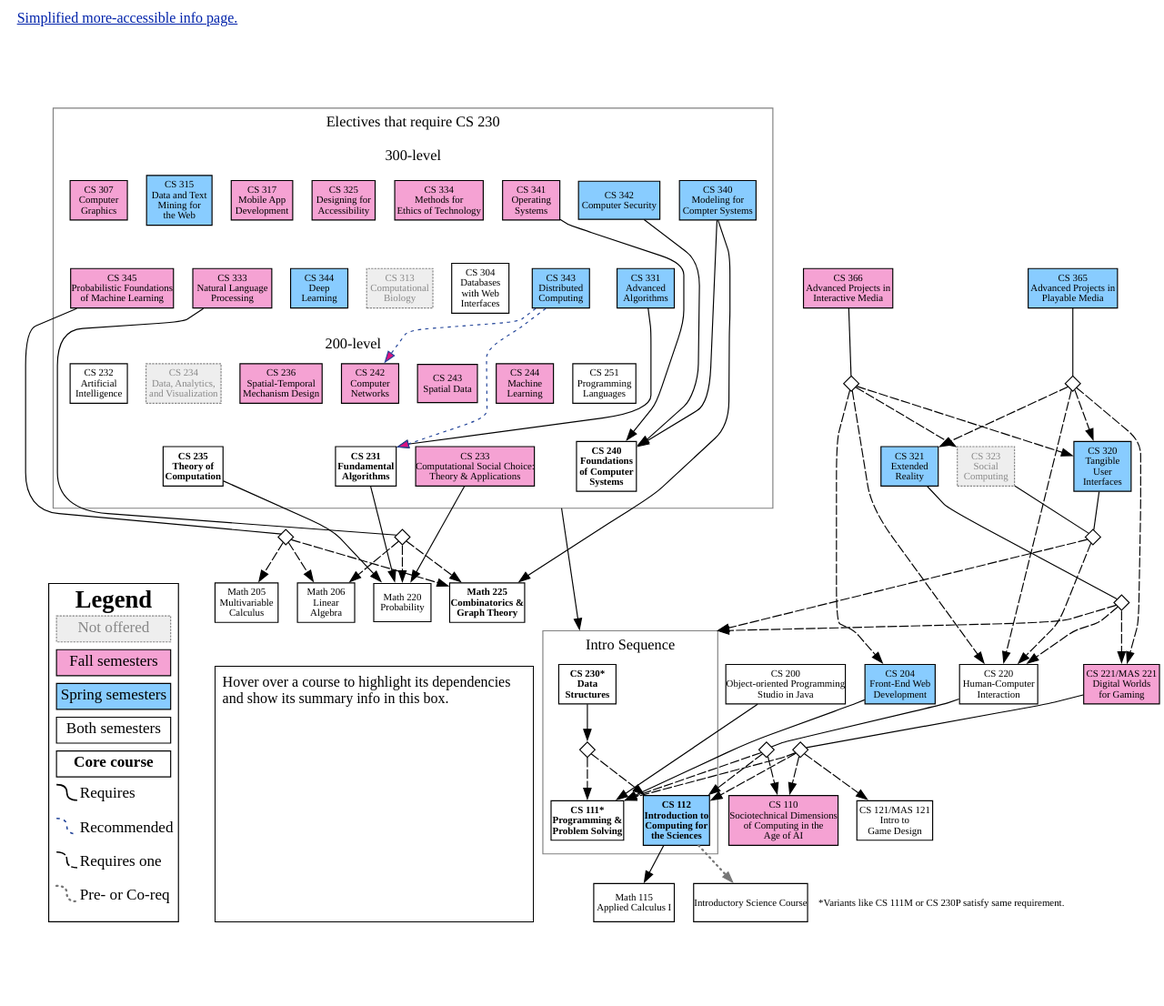
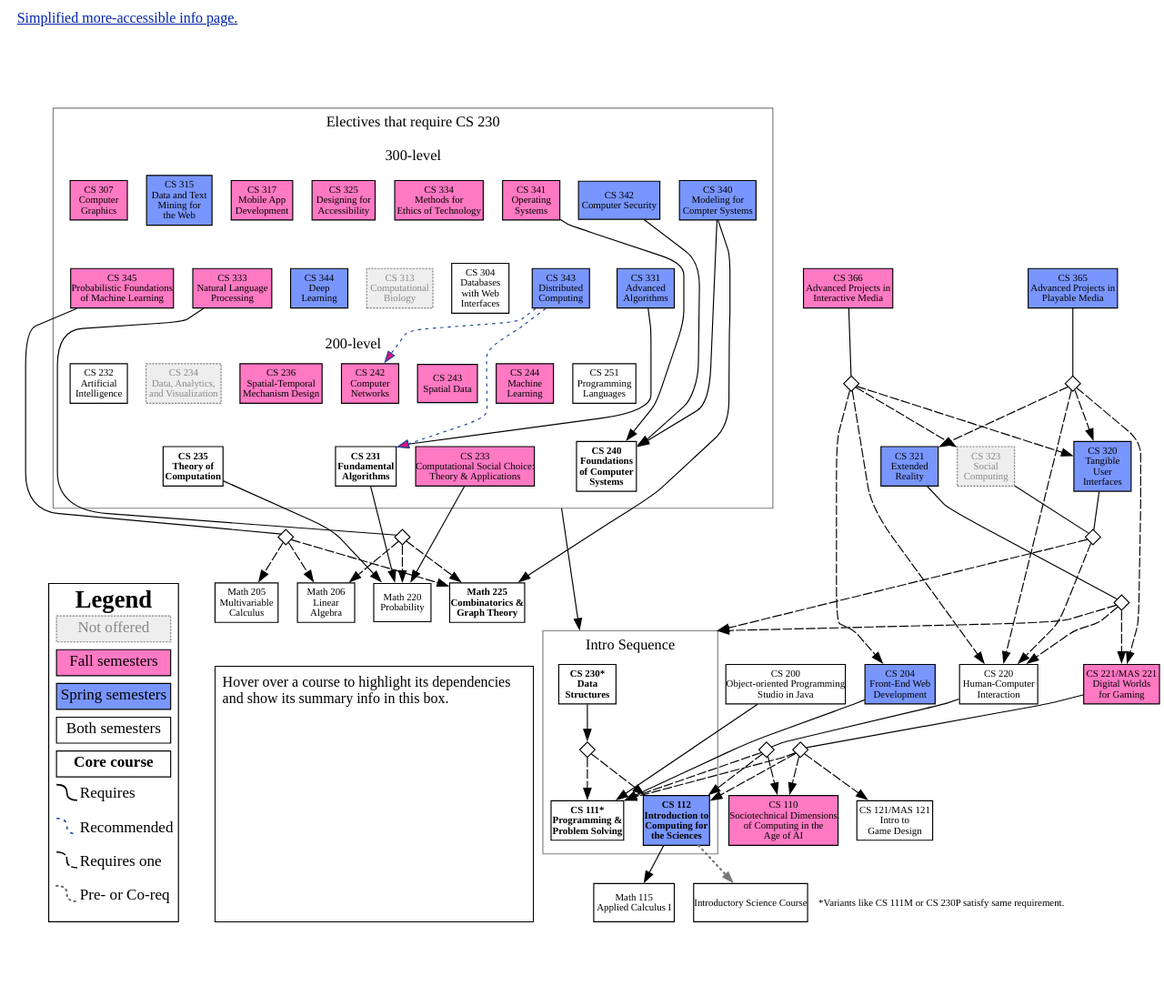
Before and after one commit to ninahowley/cs-hub, a Flask app: page /static/course-dependency.html in a window 1280 px wide. Shown: the whole page at 91% size. Run offline with Flask 3, Linux system fonts and the light colour scheme.

Commit message:
update flowchart colors

```diff
--- a/static/course-dependency.html
+++ b/static/course-dependency.html
@@ -121,11 +121,11 @@ text {
 }
 
 .fall polygon {
-    fill: rgb(245, 162, 211);
+    fill: #ff79c3;
 }
 
 .spring polygon {
-    fill: #8cf;
+    fill: #7996ff;
 }
 
 both polygon {
--- a/static/style.css
+++ b/static/style.css
@@ -17,7 +17,7 @@ body {
     display: flex;
     flex-direction: row;
     gap: 20px;
-    height:600px;
+    height:550px;
 }
 
 .child-container {
@@ -67,8 +67,7 @@ body {
 }
 
 .nav-links a:hover {
-    background-color: #8e176c;
-    color: #ffffff;
+    background-color: #7996ff;
     transform: translateY(-1px);
 }
 
```
